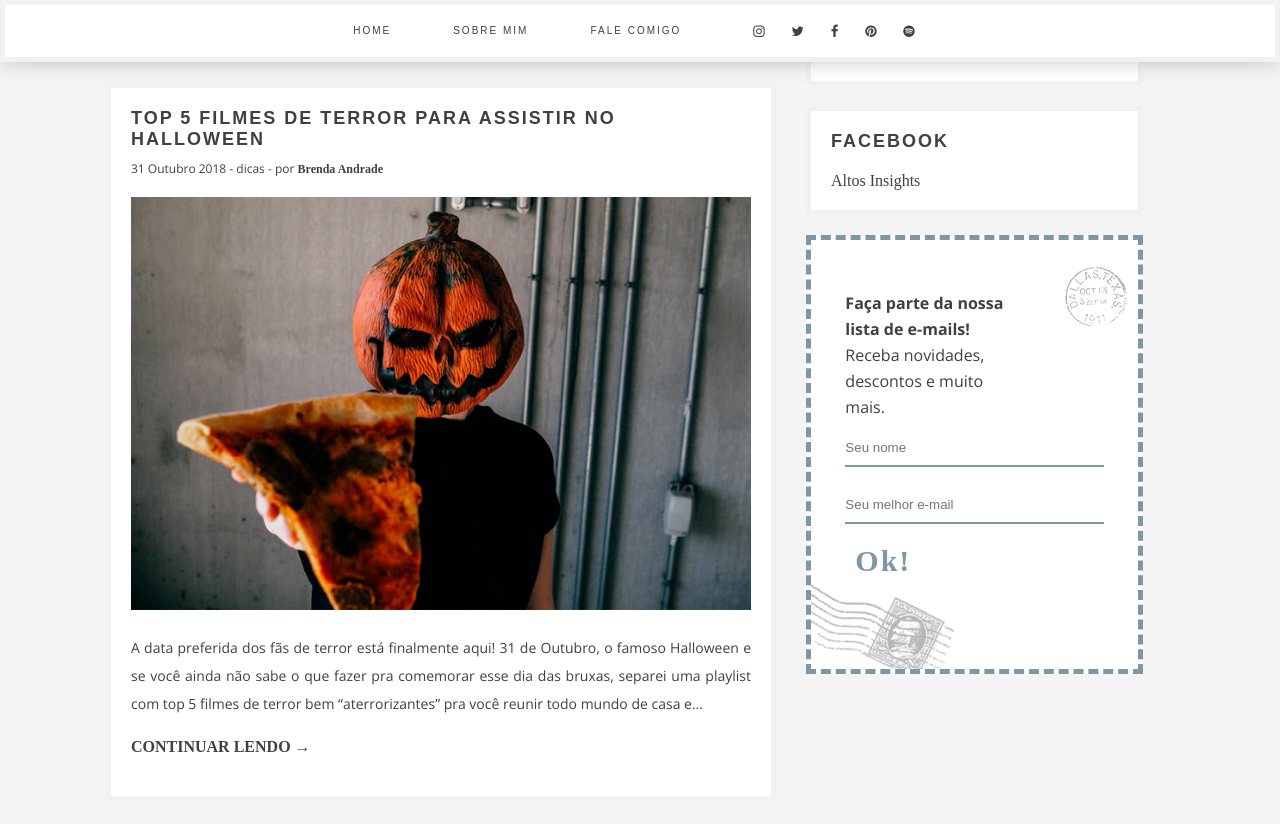
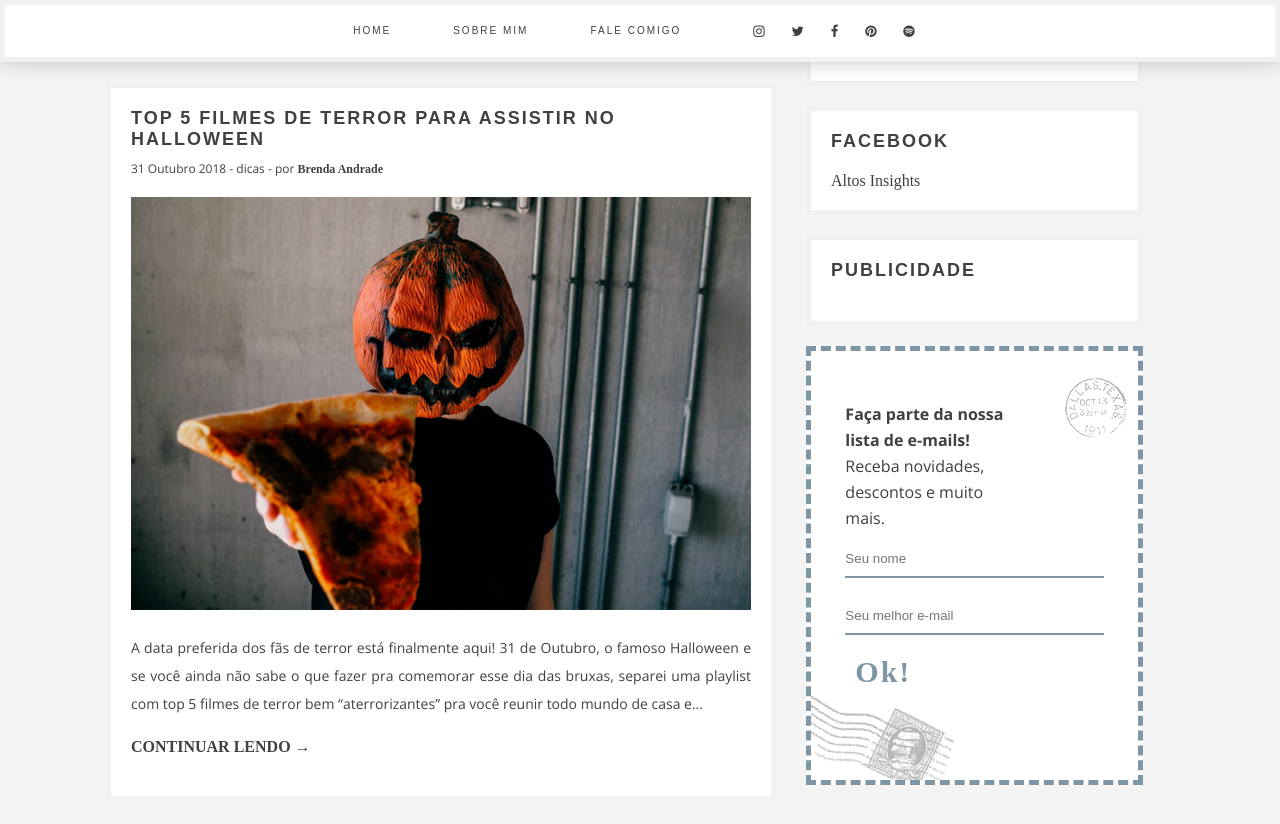
Before and after one commit to altosinsights/altosinsights.github.io, a Jekyll site: the page categoria/dicas.html, which Jekyll copies as it is, in a window 1280 px wide and 900 px high, scrolled down 1043 px. Shown: the top 824 px of the window. Built offline with Jekyll 4.4.1, drawn with Linux system fonts in a browser that asks for light colours; nearby versions of some CDN libraries; some web fonts are replaced; a script that is not in the unit is left out.

Commit message:
update ads

```diff
--- a/_layouts/default-tag.html
+++ b/_layouts/default-tag.html
@@ -30,10 +30,10 @@
           <div class="fb-page" data-href="https://www.facebook.com/altosinsights/" data-width="337px" data-small-header="false" data-adapt-container-width="true" data-hide-cover="false" data-show-facepile="true"><blockquote cite="https://www.facebook.com/altosinsights/" class="fb-xfbml-parse-ignore"><a href="https://www.facebook.com/altosinsights/">Altos Insights</a></blockquote></div>
         </div>
 
-        <!--<div class="widget">
+        <div class="widget">
           <h2>publicidade</h2>
-
-        </div>-->
+          <script data-cfasync="false" SRC="//bdv.bidvertiser.com/BidVertiser.dbm?pid=830192&bid=1975501" TYPE="text/javascript"></script>
+        </div>
 
         <div class="widget" id="fixoptin" style="overflow: hidden;border-style: dashed;border-color: #7f96a5;">
           <div class="optin">
--- a/categoria/dicas.html
+++ b/categoria/dicas.html
@@ -217,10 +217,10 @@
           <div class="fb-page" data-href="https://www.facebook.com/altosinsights/" data-width="337px" data-small-header="false" data-adapt-container-width="true" data-hide-cover="false" data-show-facepile="true"><blockquote cite="https://www.facebook.com/altosinsights/" class="fb-xfbml-parse-ignore"><a href="https://www.facebook.com/altosinsights/">Altos Insights</a></blockquote></div>
         </div>
 
-        <!--<div class="widget">
+        <div class="widget">
           <h2>publicidade</h2>
-
-        </div>-->
+          <script data-cfasync="false" SRC="//bdv.bidvertiser.com/BidVertiser.dbm?pid=830192&bid=1975501" TYPE="text/javascript"></script>
+        </div>
 
         <div class="widget" id="fixoptin" style="overflow: hidden;border-style: dashed;border-color: #7f96a5;">
           <div class="optin">
--- a/categoria/inspiracao.html
+++ b/categoria/inspiracao.html
@@ -253,10 +253,10 @@
           <div class="fb-page" data-href="https://www.facebook.com/altosinsights/" data-width="337px" data-small-header="false" data-adapt-container-width="true" data-hide-cover="false" data-show-facepile="true"><blockquote cite="https://www.facebook.com/altosinsights/" class="fb-xfbml-parse-ignore"><a href="https://www.facebook.com/altosinsights/">Altos Insights</a></blockquote></div>
         </div>
 
-        <!--<div class="widget">
+        <div class="widget">
           <h2>publicidade</h2>
-
-        </div>-->
+          <script data-cfasync="false" SRC="//bdv.bidvertiser.com/BidVertiser.dbm?pid=830192&bid=1975501" TYPE="text/javascript"></script>
+        </div>
 
         <div class="widget" id="fixoptin" style="overflow: hidden;border-style: dashed;border-color: #7f96a5;">
           <div class="optin">
```
